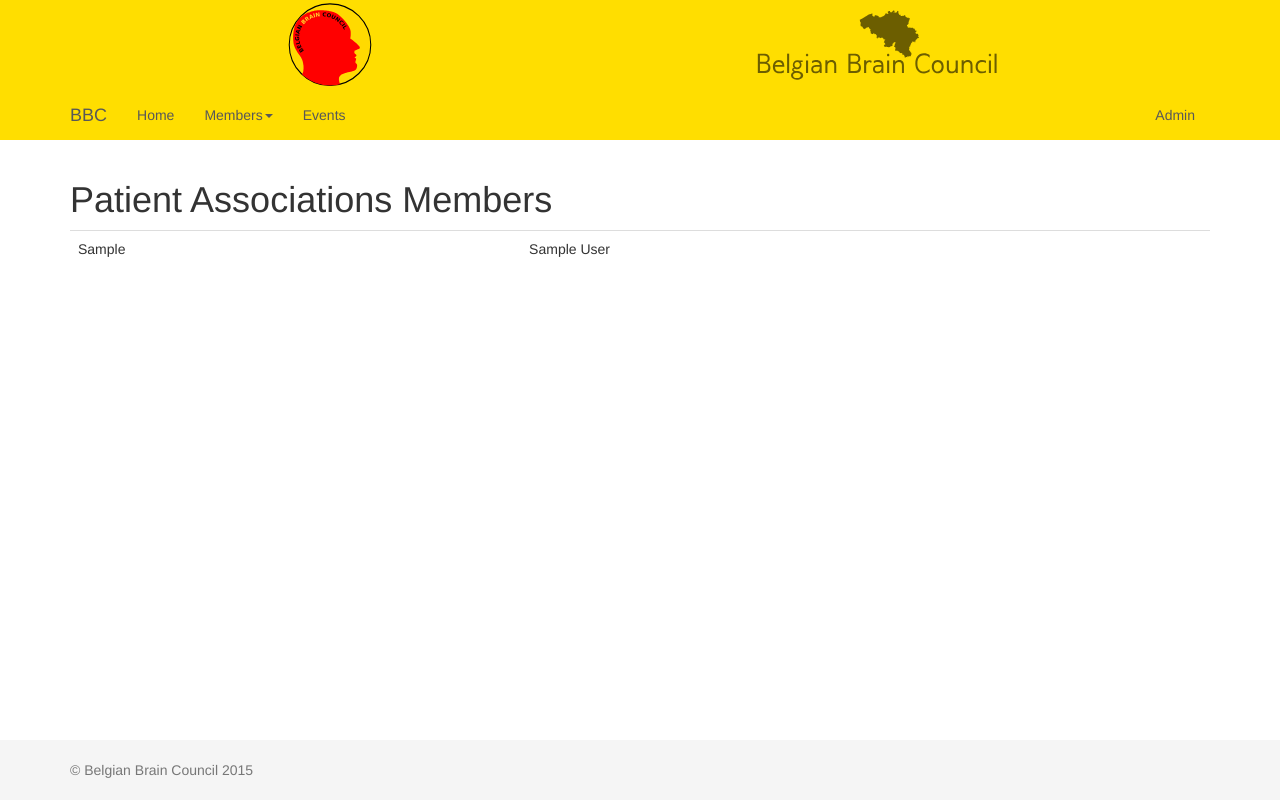
After one commit to 0mician/WebsiteBBC, a Django app: page /members/patient_associations/ in a window 1280 px wide. The commit adds this page. Run offline with Django 3.2, Linux system fonts and the light colour scheme; tables that the repository leaves empty hold one stand-in row (values such as "Sample post"); some libraries are stand-ins or nearby versions.

Commit message:
finished wiring of views/model/template for the members app

```diff
--- a/website_bbc/members/urls.py
+++ b/website_bbc/members/urls.py
@@ -5,4 +5,6 @@ from . import views
 urlpatterns = [
     url(r'^$', views.index, name='index'),
     url(r'scientific_societies/$', views.scientific_societies, name='scientific_society'),
+    url(r'pharmaceutical_companies/$', views.pharma_companies, name='pharmaceutical_companies'),
+    url(r'patient_associations/$', views.patient_associations, name='patient_associations'),
 ]
--- a/website_bbc/members/views.py
+++ b/website_bbc/members/views.py
@@ -1,7 +1,7 @@
 from django.shortcuts import render
 from django.http import HttpResponse
 
-from members.models import ScientificSocietyMember
+from members.models import ScientificSocietyMember, PharmaMember, PatientAssocMember
 
 def index(request):
     context_dict = {}
@@ -11,3 +11,13 @@ def scientific_societies(request):
     members_list = ScientificSocietyMember.objects.order_by('-society')
     context_dic = {'scientific_societies' : members_list}
     return render(request, 'members/scientific_societies.html', context_dic)
+
+def patient_associations(request):
+    members_list = PatientAssocMember.objects.order_by('-society')
+    context_dic = {'patient_associations' : members_list}
+    return render(request, 'members/patient_associations.html', context_dic)
+
+def pharma_companies(request):
+    members_list = PharmaMember.objects.order_by('-society')
+    context_dic = {'pharmaceutical_companies' : members_list}
+    return render(request, 'members/pharmaceutical_companies.html', context_dic)
--- a/website_bbc/templates/base.html
+++ b/website_bbc/templates/base.html
@@ -50,8 +50,8 @@
             <li class="dropdown">
               <a href="#" class="dropdown-toggle" data-toggle="dropdown" role="button" aria-haspopup="true" aria-expanded="false">Members<span class="caret"></span></a>
               <ul class="dropdown-menu">
-                <li><a href="/members/">Patients Organizations</a></li>
-                <li><a href="/members/">Pharmaceutical Companies</a></li>
+                <li><a href="/members/patient_associations/">Patients Organizations</a></li>
+                <li><a href="/members/pharmaceutical_companies/">Pharmaceutical Companies</a></li>
                 <li><a href="/members/scientific_societies/">Scientific Societies</a></li>
               </ul>
             </li>
--- /dev/null
+++ b/website_bbc/templates/members/patient_associations.html
@@ -0,0 +1,26 @@
+{% extends 'base.html' %}
+
+{% block title %}Patient Associations{% endblock %}
+
+{% block body_block %}
+  <div class="container">
+    <h1>Patient Associations Members</h1>
+
+    {% if patient_associations %}
+      <table class="table">
+        {% for member in patient_associations %}
+          <tr>
+            <td>
+              {{ member.society }}<br />
+            </td>
+            <td>
+              {{ member.name_contact }}<br />
+            </td>
+          </tr>
+        {% endfor %}
+      </table>
+    {% else %}
+      There are no members at this time.
+    {% endif %}
+  </div>
+{% endblock %}
```
Also changed, not shown: website_bbc/templates/members/pharmaceutical_companies.html (added, +26 -0 lines).
